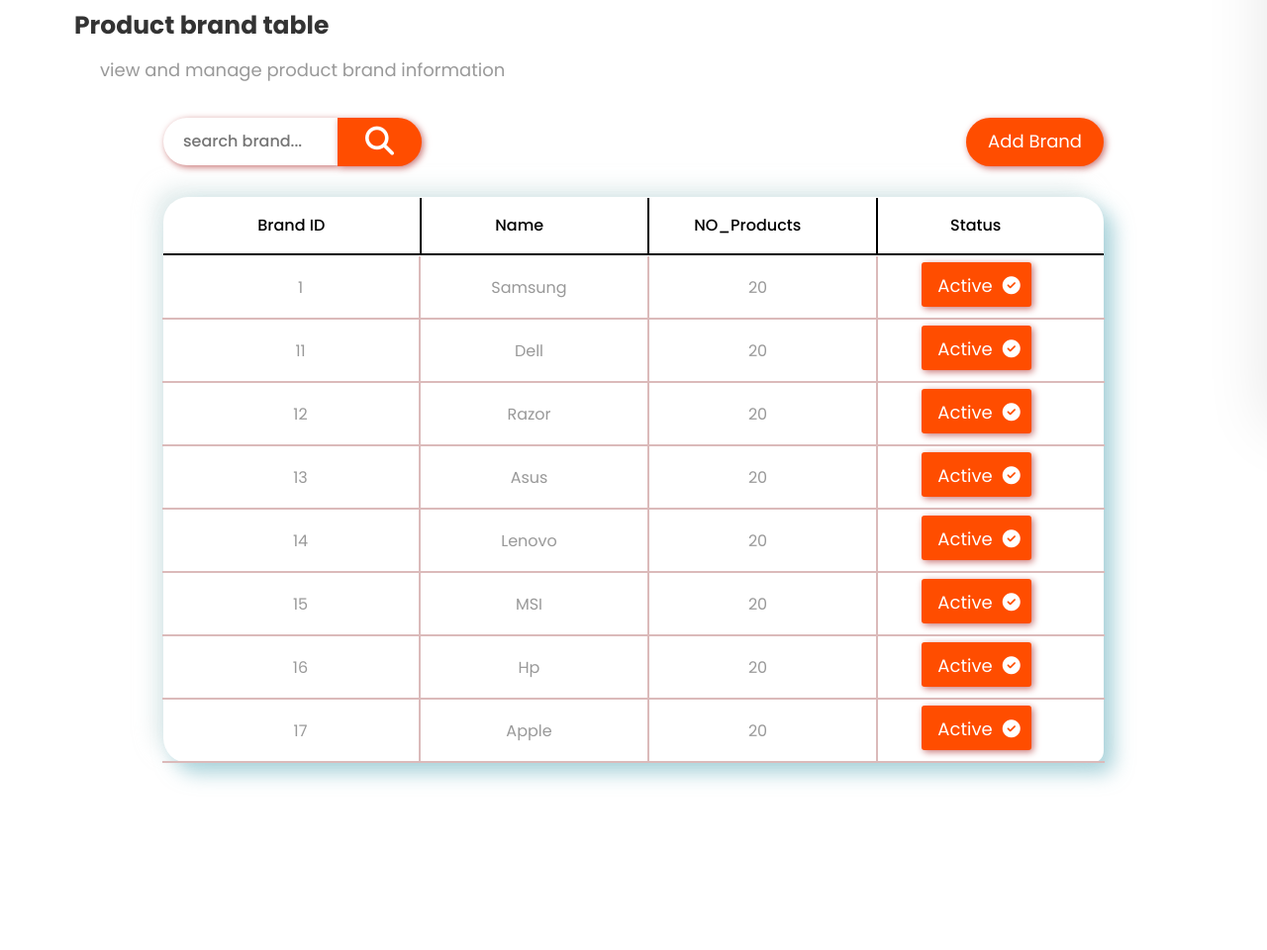
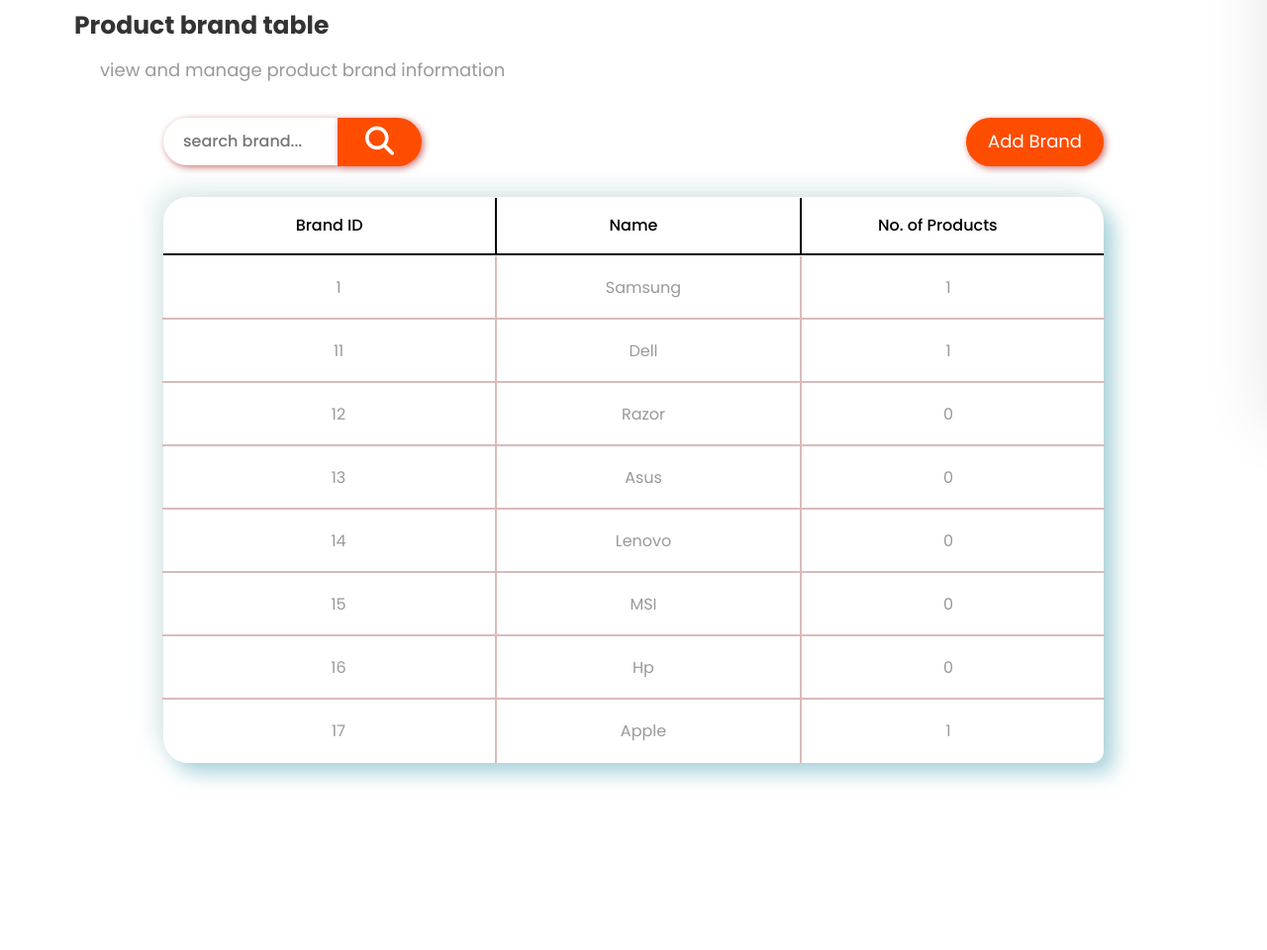
Before and after one commit to NizamMuhammed/ZeeStore, a PHP site: page /admin/brand.php in a window 1280 px wide. Shown: the part 409-1369 px from the top of the page at 99% size. Before the commit the page ends 1200 px from the top, so only its background shows below. Run offline with PHP 8.4, Linux system fonts and the light colour scheme; data comes from the database, SQL or seed files in the repository; some libraries are stand-ins or nearby versions; some web fonts are replaced.

Commit message:
brand count

```diff
--- a/admin/brand.php
+++ b/admin/brand.php
@@ -45,9 +45,8 @@
 require_once '../php/DbConnect.php';
 $ghr = "";
 
-  // retreve data if form is submitted
+// Retrieve data if form is submitted
 if ($_SERVER["REQUEST_METHOD"] == "POST") {
-
     // Get image file info
     $image = $_FILES['image']['tmp_name'];
     $iimage_type = $_FILES['image']['type'];
@@ -56,13 +55,17 @@
     // Read the image as a binary string
     $image_data = addslashes(file_get_contents($image));
 
-    // input data to db
+    // Input data to db
     $sql = "INSERT INTO `brand`(`brand_name`,`image`, `image_type`) VALUES ('" . $_POST['name'] . "','$image_data', '$iimage_type')";
-    $result1 = $conn->query("SELECT * FROM brand WHERE brand_name = '" . $_POST['name'] . "' ;");
-    if ($result1->num_rows > 0)  $ghr = "Brand already exists";
-    elseif ($conn->query($sql)) {
+    $result1 = $conn->query("SELECT * FROM brand WHERE brand_name = '" . $_POST['name'] . "';");
+
+    if ($result1->num_rows > 0) {
+        $ghr = "Brand already exists";
+    } elseif ($conn->query($sql)) {
         $ghr = "Process successfully done";
-    } else $ghr = "Invalid data detected";
+    } else {
+        $ghr = "Invalid data detected";
+    }
 }
   ?>
 
@@ -144,39 +147,41 @@
       <div class="table-header parent">
         <div class="table-header-data row">Brand ID</div>
         <div class="table-header-data row">Name</div>
-        <div class="table-header-data row">NO_Products</div>
-        <div class="table-header-data row">Status</div>
+        <div class="table-header-data row">No. of Products</div>
       </div>
       <div class="table-data">
         <?php
         // Make sure this file contains a valid connection object
         require_once '../php/DbConnect.php';
 
-        // Fetch products from the database
-        $result = $conn->query("SELECT * FROM `brand` WHERE 1; ");
+        $query = "
+    SELECT b.brand_id, b.brand_name, b.image, b.image_type,
+           COUNT(p.product_id) AS product_count
+    FROM brand b
+    LEFT JOIN products p ON b.brand_id = p.brand_id
+    GROUP BY b.brand_id
+";
 
-        // Check if any products are found
+$result = $conn->query($query);
+
+// Check if any brands are found
 if ($result->num_rows > 0) {
-
-          // Loop through each product and display its details in the table
+    // Loop through each brand and display its details in the table
     while ($row = $result->fetch_assoc()) {
         echo "<div class='table-row parent'>";
-            echo "<div class='table-cell row'>" . $row['brand_id'] . "</div>";
+        echo "<div class='table-cell row'>" . htmlspecialchars($row['brand_id']) . "</div>";
         echo "<div class='table-cell row'>";
-            echo $row['brand_name'];
+        echo htmlspecialchars($row['brand_name']);
         echo "<div class='logo'>";
-            echo '<img src="data:' . $row['image_type'] . ';base64,' . base64_encode($row['image']) . '" alt="Image" />';
+        echo '<img src="data:' . htmlspecialchars($row['image_type']) . ';base64,' . base64_encode($row['image']) . '" alt="Image" />';
         echo "</div>";
         echo "</div>";
-            echo "<div class='table-cell row'>" . 20 . "</div>";
-            echo "<div class='table-cell row'>";
-            if ($row['brand_status']) echo "<a href='disable.php?id=" . $row['brand_id'] . "'> Active<i class='fa-solid fa-circle-check' style='margin-left:5px'></i></a>";
-            else echo "<a href='disable.php?id=" . $row['brand_id'] . "'> Disabled </a>";
-            echo "</div>";
+        echo "<div class='table-cell row'>" . htmlspecialchars($row['product_count']) . "</div>"; // Show product count
         echo "</div>";
     }
-          echo '<div class="flip parent close2" style="height: 60px; line-height: 60px;"><div class="row">No items found</div></div>';
-        } else echo "<div class='table-row parent'> No records found </div>";
+} else {
+    echo "<div class='table-row parent'> No records found </div>";
+}
 ?>
       </div>
     </div>
```
Also changed, not shown: admin/orders.php (+10 -11 lines). Lines whose indentation alone changed are shown as unchanged.
